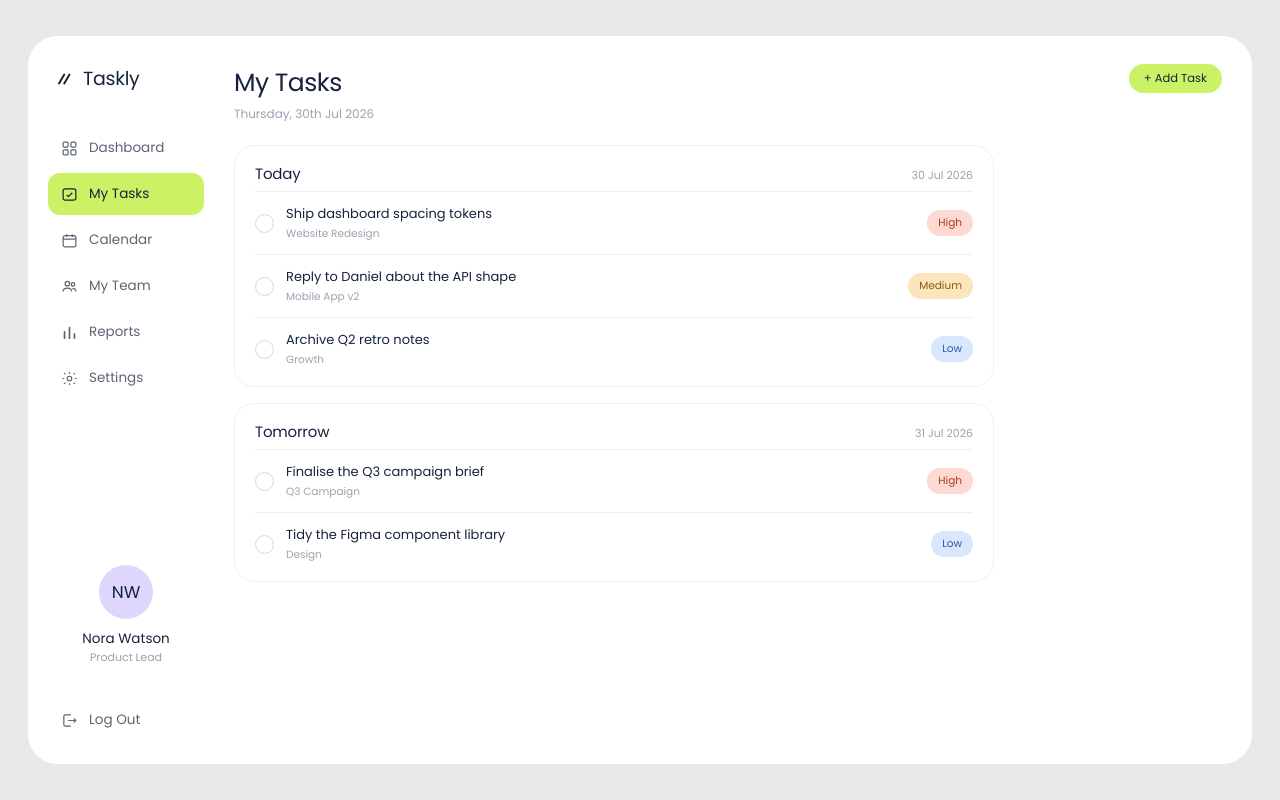
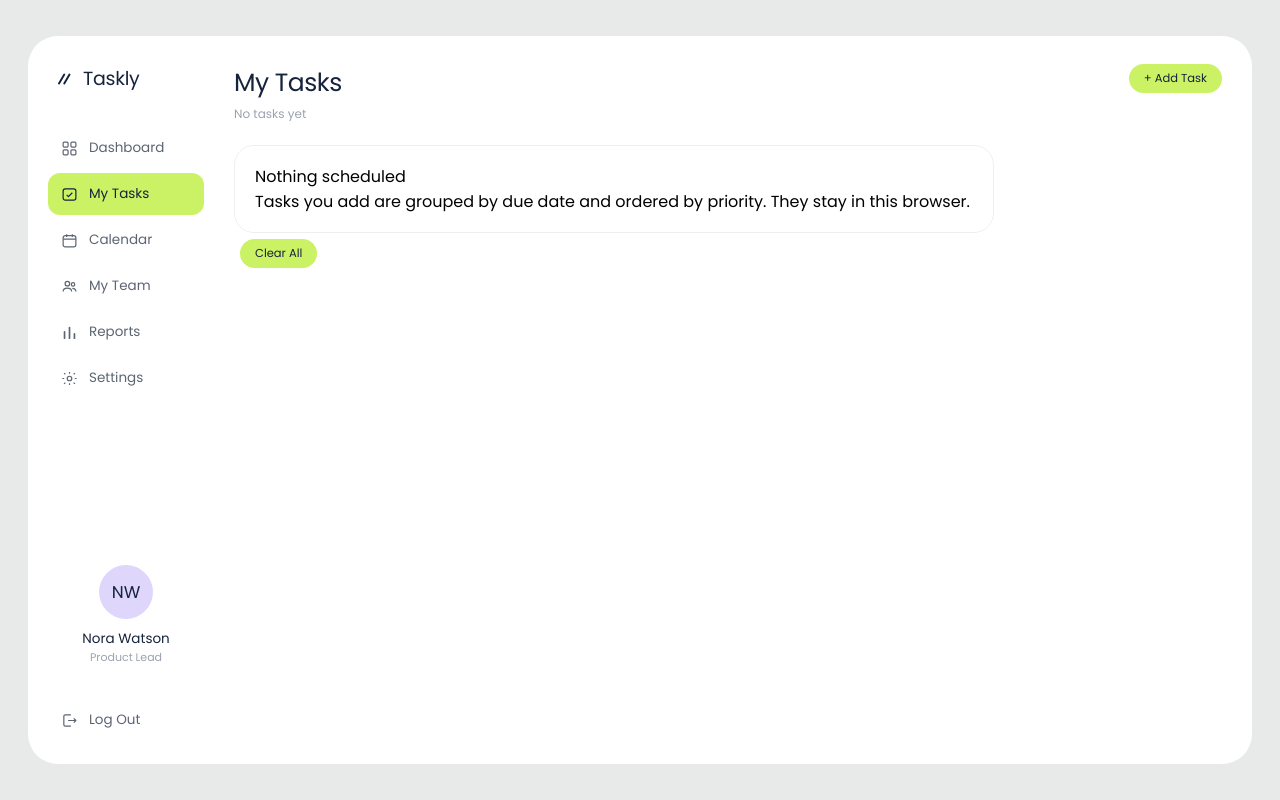
Before and after one commit to serdeljac/TaskApp_Self, a React (Vite) app: page /tasks in a window 1280 px wide. Built offline with nearby package versions, Linux system fonts and the light colour scheme.

Commit message:
Save Tasks to Local Storage and Adde clear All

```diff
--- a/src/index.css
+++ b/src/index.css
@@ -93,3 +93,7 @@ button {
 table {
   border-collapse: collapse;
 }
+
+.clearBtn {
+  margin: 6px;
+}
--- a/src/pages/MyTasks.tsx
+++ b/src/pages/MyTasks.tsx
@@ -1,9 +1,102 @@
-
 //Use 'useRef' to change values WITHOUT the UI
-import { useRef } from 'react'
-
+//Use 'useState' to change values that effect the DOM
+//Use 'useEffect' to do something during the change of the value
+import { useRef, useState, useEffect  } from 'react'
 //This is a Type, not a function in the react module
 import type { SubmitEvent } from 'react'
+
+//This is the name of the local storage
+const STORAGE_KEY = 'taskly.tasks'
+
+//TYPESCRIPT: Assigned types
+type Priority = 'high' | 'medium' | 'low'
+type Task = {
+  id: string
+  name: string
+  group: string
+  priority: Priority
+  due: string
+}
+
+// Sort order for priority, and the display text for each.
+const PRIORITY_RANK: Record<Priority, number> = { high: 0, medium: 1, low: 2 }
+const PRIORITY_LABEL: Record<Priority, string> = { high: 'High', medium: 'Medium', low: 'Low' }
+
+//This is a guard function to check the quality of information that is in local storage
+//It will be dismissed if the object doesn't meet the specifications
+function isTask(value: unknown): value is Task {
+  if (typeof value !== 'object' || value === null) return false
+  const candidate = value as Record<string, unknown>
+  return (
+    typeof candidate.id === 'string' &&
+    typeof candidate.name === 'string' &&
+    typeof candidate.group === 'string' &&
+    typeof candidate.due === 'string' &&
+    (candidate.priority === 'high' || candidate.priority === 'medium' || candidate.priority === 'low')
+  )
+}
+
+//Use Promise to load and check each task in Local Storage, then append
+function loadTasks(): Task[] {
+  try {
+    const raw = localStorage.getItem(STORAGE_KEY)
+    if (!raw) return []
+    const parsed: unknown = JSON.parse(raw)
+    return Array.isArray(parsed) ? parsed.filter(isTask) : []
+  } catch {
+    return []
+  }
+}
+
+function parseDueDate(due: string): Date {
+  const [year, month, day] = due.split('-').map(Number)
+  return new Date(year, month - 1, day)
+}
+
+// 'yyyy-mm-dd' for a Date, in local time — matches what <input type="date"> gives.
+function toDateKey(date: Date): string {
+  const year = date.getFullYear()
+  const month = String(date.getMonth() + 1).padStart(2, '0')
+  const day = String(date.getDate()).padStart(2, '0')
+  return `${year}-${month}-${day}`
+}
+
+function groupTitle(due: string): string {
+  const today = new Date()
+  const tomorrow = new Date(today)
+  tomorrow.setDate(today.getDate() + 1)
+
+  if (due === toDateKey(today)) return 'Today'
+  if (due === toDateKey(tomorrow)) return 'Tomorrow'
+  return parseDueDate(due).toLocaleDateString(undefined, { weekday: 'long' })
+}
+
+function groupDate(due: string): string {
+  return parseDueDate(due).toLocaleDateString(undefined, {
+    day: 'numeric',
+    month: 'short',
+    year: 'numeric',
+  })
+}
+
+function groupByDate(tasks: Task[]) {
+  const byDate = new Map<string, Task[]>()
+
+  for (const task of tasks) {
+    const existing = byDate.get(task.due)
+    if (existing) existing.push(task)
+    else byDate.set(task.due, [task])
+  }
+
+  return [...byDate.entries()]
+    .sort(([a], [b]) => a.localeCompare(b))
+    .map(([due, list]) => ({
+      due,
+      tasks: [...list].sort((a, b) => PRIORITY_RANK[a.priority] - PRIORITY_RANK[b.priority]),
+    }))
+}
+
+
 
 function MyTasks() {
 
@@ -11,6 +104,17 @@ function MyTasks() {
     const dialogRef = useRef<HTMLDialogElement>(null)
     //This is the actual form data within the dialog box
     const formRef = useRef<HTMLFormElement>(null)
+    //Update the DOM if any changes are made
+    const [tasks, setTasks] = useState(loadTasks)
+
+
+    useEffect(() => {
+        try {
+        localStorage.setItem(STORAGE_KEY, JSON.stringify(tasks))
+        } catch {
+        // Storage blocked or full. The list still works for this session.
+        }
+    }, [tasks])
 
     function openDialog() {
         console.log(formRef.current, dialogRef.current)
@@ -27,17 +131,44 @@ function MyTasks() {
         dialogRef.current?.close()
     }
 
-  //Does nothing for now
+    function clearStorage () {
+        localStorage.clear();
+        setTasks(() => [])
+    }
+
   function handleSubmit(event: SubmitEvent<HTMLFormElement>) {
     event.preventDefault()
+
+    const form = event.currentTarget
+    //Create a proper construct for the form
+    const data = new FormData(form)
+    const rawPriority = String(data.get('priority') ?? '')
+    const priority: Priority =
+      rawPriority === 'medium' || rawPriority === 'low' ? rawPriority : 'high'
+
+    const newTask: Task = {
+      id: crypto.randomUUID(),
+      name: String(data.get('name') ?? '').trim(),
+      group: String(data.get('group') ?? '').trim(),
+      priority,
+      due: String(data.get('due') ?? ''),
+    }
+
+    setTasks((current) => [...current, newTask])
+    form.reset()
+    dialogRef.current?.close()
   }
+
+  const groups = groupByDate(tasks)
 
   return (
     <>
-      <header className="topbar testHeader">
+      <header className="topbar">
         <div>
           <h1 className="page-title">My Tasks</h1>
-          <p className="page-date">Thursday, 30th Jul 2026</p>
+          <p className="page-date">
+            {tasks.length === 0 ? 'No tasks yet' : `${tasks.length} task${tasks.length === 1 ? '' : 's'}`}
+          </p>
         </div>
 
         <button type="button" className="pill pill-lime" onClick={openDialog}>
@@ -46,66 +177,38 @@ function MyTasks() {
       </header>
 
       <div className="tasks">
-        <section className="card task-group">
-          <div className="group-head">
-            <h2 className="card-title">Today</h2>
-            <span className="group-date">30 Jul 2026</span>
-          </div>
+        {groups.length === 0 ? (
+          <section className="card empty">
+            <p className="empty-title">Nothing scheduled</p>
+            <p className="empty-note">
+              Tasks you add are grouped by due date and ordered by priority. They stay in this
+              browser.
+            </p>
+          </section>
+        ) : (
+          groups.map((group) => (
+            <section className="card task-group" key={group.due}>
+              <div className="group-head">
+                <h2 className="card-title">{groupTitle(group.due)}</h2>
+                <span className="group-date">{groupDate(group.due)}</span>
+              </div>
 
-          <div className="task-row">
-            <span className="task-check" />
-            <div className="task-text">
-              <p className="task-name">Ship dashboard spacing tokens</p>
-              <p className="task-meta">Website Redesign</p>
-            </div>
-            <span className="prio prio-high">High</span>
-          </div>
-
-          <div className="task-row">
-            <span className="task-check" />
-            <div className="task-text">
-              <p className="task-name">Reply to Daniel about the API shape</p>
-              <p className="task-meta">Mobile App v2</p>
-            </div>
-            <span className="prio prio-medium">Medium</span>
-          </div>
-
-          <div className="task-row">
-            <span className="task-check" />
-            <div className="task-text">
-              <p className="task-name">Archive Q2 retro notes</p>
-              <p className="task-meta">Growth</p>
-            </div>
-            <span className="prio prio-low">Low</span>
-          </div>
-        </section>
-
-        <section className="card task-group">
-          <div className="group-head">
-            <h2 className="card-title">Tomorrow</h2>
-            <span className="group-date">31 Jul 2026</span>
-          </div>
-
-          <div className="task-row">
-            <span className="task-check" />
-            <div className="task-text">
-              <p className="task-name">Finalise the Q3 campaign brief</p>
-              <p className="task-meta">Q3 Campaign</p>
-            </div>
-            <span className="prio prio-high">High</span>
-          </div>
-
-          <div className="task-row">
-            <span className="task-check" />
-            <div className="task-text">
-              <p className="task-name">Tidy the Figma component library</p>
-              <p className="task-meta">Design</p>
-            </div>
-            <span className="prio prio-low">Low</span>
-          </div>
-        </section>
+              {group.tasks.map((task) => (
+                <div className="task-row" key={task.id}>
+                  <span className="task-check" />
+                  <div className="task-text">
+                    <p className="task-name">{task.name}</p>
+                    {task.group && <p className="task-meta">{task.group}</p>}
+                  </div>
+                  <span className={`prio prio-${task.priority}`}>{PRIORITY_LABEL[task.priority]}</span>
+                </div>
+              ))}
+            </section>
+          ))
+        )}
       </div>
 
+      <button type="button" className="clearBtn pill pill-lime" onClick={clearStorage}>Clear All</button>
 
       <dialog ref={dialogRef} className="modal" aria-labelledby="add-task-title">
         <form ref={formRef} className="modal-form" onSubmit={handleSubmit}>
@@ -113,7 +216,7 @@ function MyTasks() {
 
           <label className="field">
             <span className="field-label">Name</span>
-            <input className="input" type="text" name="name" placeholder="What needs doing?" />
+            <input className="input" type="text" name="name" placeholder="What needs doing?" required />
           </label>
 
           <label className="field">
@@ -121,14 +224,6 @@ function MyTasks() {
             <input className="input" type="text" name="group" placeholder="Which project?" />
           </label>
 
-          {/*
-            Radios are grouped by sharing one `name`, which is what makes the
-            browser allow only one at a time. <fieldset> and <legend> tie the
-            label "Priority" to all three for assistive tech — a plain <p> would
-            leave them unlabelled. `defaultChecked` rather than `checked`: this
-            input is uncontrolled, so React sets the initial value and then lets
-            the DOM own it.
-          */}
           <fieldset className="field">
             <legend className="field-label">Priority</legend>
             <div className="radio-row">
@@ -149,7 +244,7 @@ function MyTasks() {
 
           <label className="field">
             <span className="field-label">Due Date</span>
-            <input className="input" type="date" name="due" />
+            <input className="input" type="date" name="due" required />
           </label>
 
           <div className="modal-actions">
```
Also changed, not shown: src/App.css (line endings or trailing spaces).
